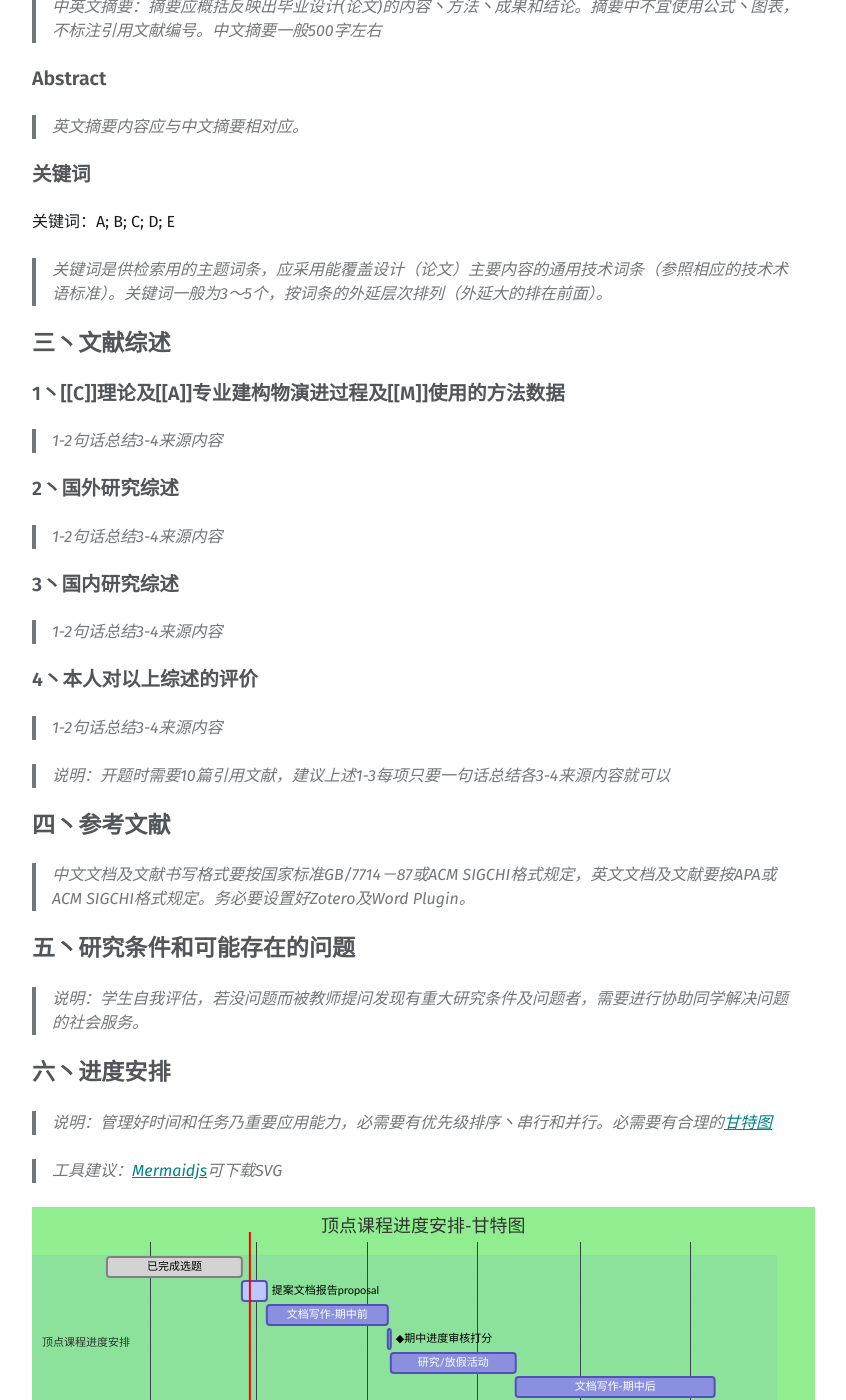
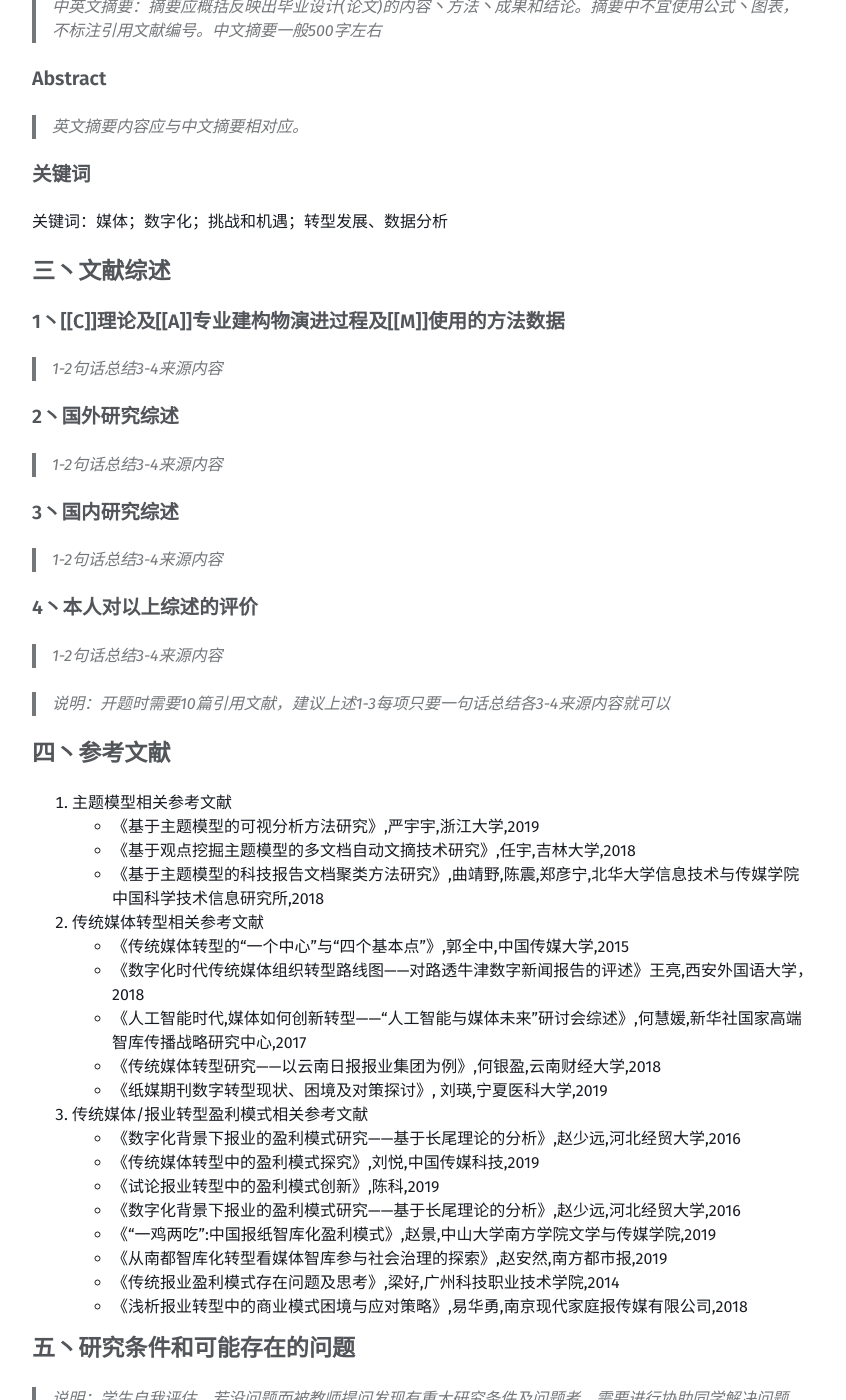
Before and after one commit to CherryLiChan/CapstoneProject, a Jekyll site: the page built from prjs/proposal.md, in a window 1280 px wide and 1400 px high, scrolled down 1107 px. Shown: the whole window, without its empty margins (32-878 px from the left). Built offline with Jekyll 4.4.1, drawn with Linux system fonts in a browser that asks for light colours; our own code applies the rules of GitHub Pages for plain Markdown files.

```diff
--- a/prjs/proposal.md
+++ b/prjs/proposal.md
@@ -46,10 +46,7 @@ image:
 
 ### 关键词
 
-关键词：A; B; C; D; E
->  关键词是供检索用的主题词条，应采用能覆盖设计（论文）主要内容的通用技术词条（参照相应的技术术语标准）。关键词一般为3～5个，按词条的外延层次排列（外延大的排在前面）。
-
-
+关键词：媒体；数字化；挑战和机遇；转型发展、数据分析
 
 ## 三丶文献综述
 
@@ -73,9 +70,25 @@ image:
 
 
 ## 四丶参考文献
-
-> 中文文档及文献书写格式要按国家标准GB/7714－87或ACM SIGCHI格式规定，英文文档及文献要按APA或ACM SIGCHI格式规定。务必要设置好Zotero及Word Plugin。
-
+1. 主题模型相关参考文献
+* 《基于主题模型的可视分析方法研究》,严宇宇,浙江大学,2019
+* 《基于观点挖掘主题模型的多文档自动文摘技术研究》,任宇,吉林大学,2018
+* 《基于主题模型的科技报告文档聚类方法研究》,曲靖野,陈震,郑彦宁,北华大学信息技术与传媒学院中国科学技术信息研究所,2018
+2. 传统媒体转型相关参考文献
+* 《传统媒体转型的“一个中心”与“四个基本点”》,郭全中,中国传媒大学,2015
+* 《数字化时代传统媒体组织转型路线图——对路透牛津数字新闻报告的评述》王亮,西安外国语大学，2018
+* 《人工智能时代,媒体如何创新转型——“人工智能与媒体未来”研讨会综述》,何慧媛,新华社国家高端智库传播战略研究中心,2017
+* 《传统媒体转型研究——以云南日报报业集团为例》,何银盈,云南财经大学,2018
+* 《纸媒期刊数字转型现状、困境及对策探讨》,	刘瑛,宁夏医科大学,2019
+3. 传统媒体/报业转型盈利模式相关参考文献
+* 《数字化背景下报业的盈利模式研究——基于长尾理论的分析》,赵少远,河北经贸大学,2016
+* 《传统媒体转型中的盈利模式探究》,刘悦,中国传媒科技,2019
+* 《试论报业转型中的盈利模式创新》,陈科,2019
+* 《数字化背景下报业的盈利模式研究——基于长尾理论的分析》,赵少远,河北经贸大学,2016
+* 《“一鸡两吃”:中国报纸智库化盈利模式》,赵景,中山大学南方学院文学与传媒学院,2019
+* 《从南都智库化转型看媒体智库参与社会治理的探索》,赵安然,南方都市报,2019
+* 《传统报业盈利模式存在问题及思考》,梁好,广州科技职业技术学院,2014
+* 《浅析报业转型中的商业模式困境与应对策略》,易华勇,南京现代家庭报传媒有限公司,2018
 
 ## 五丶研究条件和可能存在的问题
 > 说明：学生自我评估，若没问题而被教师提问发现有重大研究条件及问题者，需要进行协助同学解决问题的社会服务。
```
